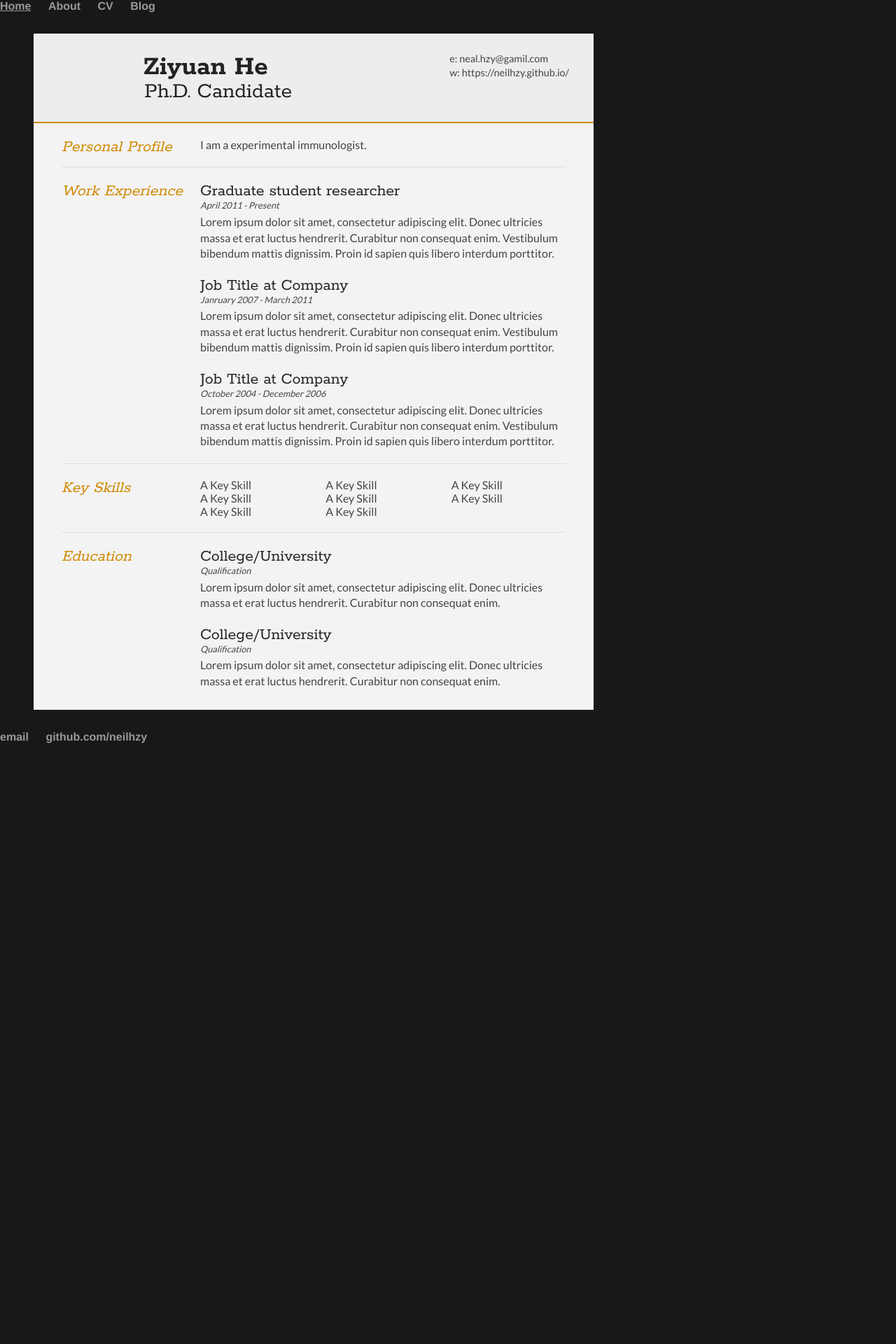
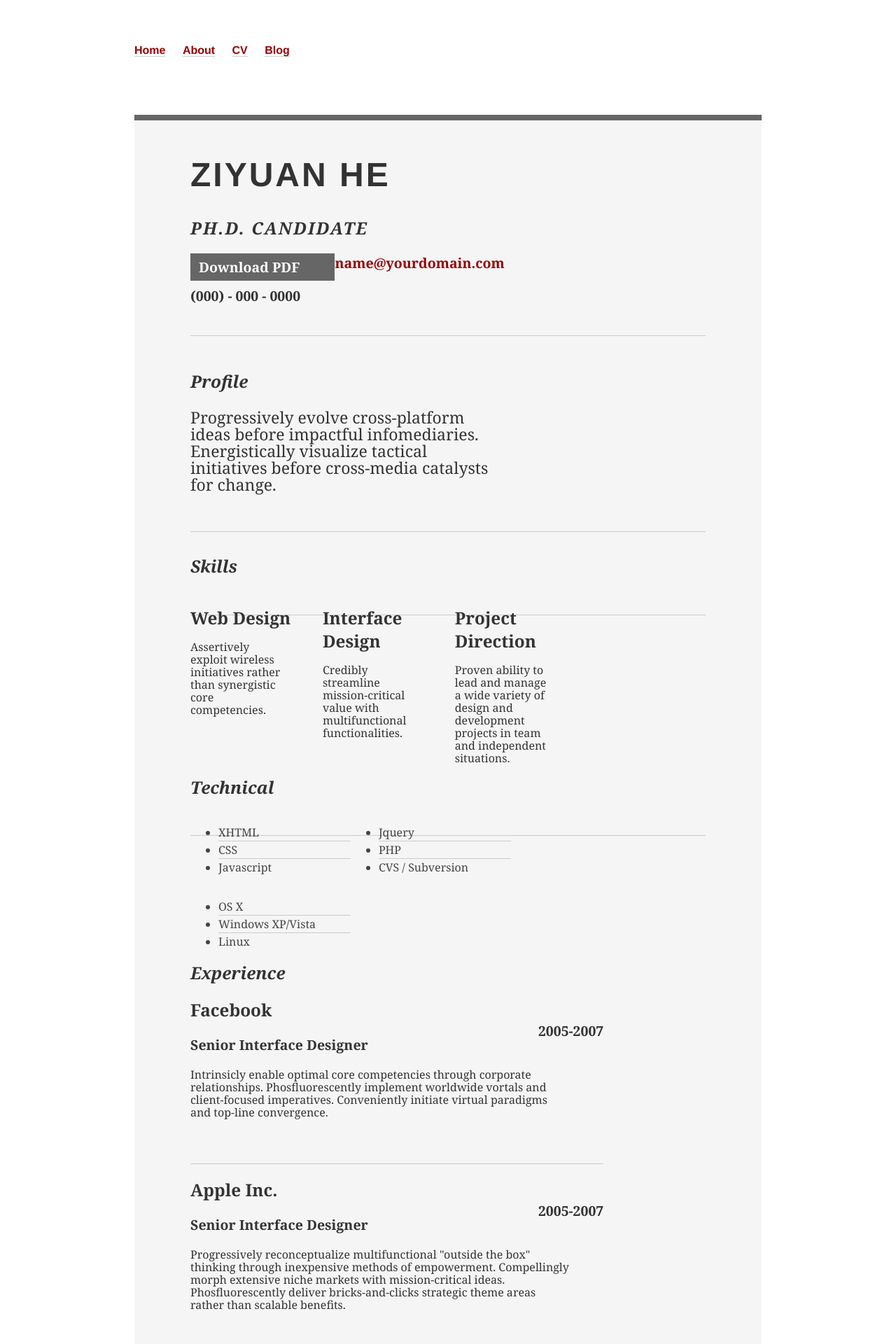
Before and after one commit to Neilhzy/neilhzy.github.io, a Jekyll site: the page built from cv/index.html, in a window 1280 px wide. Shown: the top 1920 px of the page at 70% size. Built offline with Jekyll 4.4.1, drawn with Linux system fonts in a browser that asks for light colours; a style sheet for code colours, icons or effects is not loaded; before the commit the page ends 1062 px from its top, so only the background shows below that; some of the changed text lies outside the part shown.

Commit message:
update cv style

```diff
--- a/cv/index.html
+++ b/cv/index.html
@@ -1,142 +1,172 @@
 ---
 layout: default
-title: CV of Ziyuan He
+title: Ziyuan He's CV
 ---
 
-
-<!DOCTYPE html>
+<!DOCTYPE html PUBLIC "-//W3C//DTD XHTML 1.0 Strict//EN" "http://www.w3.org/TR/xhtml1/DTD/xhtml1-strict.dtd">
 <html>
 <head>
 
+	<title>Ziyuan He | Ph.D. Candidate | neal.hzy@gmail.com</title>
+	<meta http-equiv="content-type" content="text/html; charset=utf-8" />
 
-<meta name="viewport" content="width=device-width"/>
-<meta name="description" content="The Curriculum Vitae of Joe Bloggs."/>
-<meta charset="UTF-8">
+	<meta name="keywords" content="" />
+	<meta name="description" content="" />
 
-<link type="text/css" rel="stylesheet" href="style.css">
-<link href='http://fonts.googleapis.com/css?family=Rokkitt:400,700|Lato:400,300' rel='stylesheet' type='text/css'>
+	<link rel="stylesheet" type="text/css" href="http://yui.yahooapis.com/2.7.0/build/reset-fonts-grids/reset-fonts-grids.css" media="all" />
+	<link rel="stylesheet" type="text/css" href="resume.css" media="all" />
 
-<!--[if lt IE 9]>
-<script src="//html5shiv.googlecode.com/svn/trunk/html5.js"></script>
-<![endif]-->
 </head>
-<body id="top">
-<div id="cv" class="instaFade">
-	<div class="mainDetails">
-		<div id="headshot" class="quickFade">
-			<img src="headshot.jpg" alt="Alan Smith" />
+<body>
+
+<div id="doc2" class="yui-t7">
+	<div id="inner">
+
+		<div id="hd">
+			<div class="yui-gc">
+				<div class="yui-u first">
+					<h1>Ziyuan He</h1>
+					<h2>Ph.D. Candidate </h2>
 				</div>
 
-		<div id="name">
-			<h1 class="quickFade delayTwo">Ziyuan He</h1>
-			<h2 class="quickFade delayThree">Ph.D. Candidate</h2>
+				<div class="yui-u">
+					<div class="contact-info">
+						<h3><a id="pdf" href="#">Download PDF</a></h3>
+						<h3><a href="mailto:neal.hzy@gmail.com">name@yourdomain.com</a></h3>
+						<h3>(000) - 000 - 0000</h3>
+					</div><!--// .contact-info -->
+				</div>
+			</div><!--// .yui-gc -->
+		</div><!--// hd -->
+
+		<div id="bd">
+			<div id="yui-main">
+				<div class="yui-b">
+
+					<div class="yui-gf">
+						<div class="yui-u first">
+							<h2>Profile</h2>
+						</div>
+						<div class="yui-u">
+							<p class="enlarge">
+								Progressively evolve cross-platform ideas before impactful infomediaries. Energistically visualize tactical initiatives before cross-media catalysts for change.
+							</p>
+						</div>
+					</div><!--// .yui-gf -->
+
+					<div class="yui-gf">
+						<div class="yui-u first">
+							<h2>Skills</h2>
+						</div>
+						<div class="yui-u">
+
+								<div class="talent">
+									<h2>Web Design</h2>
+									<p>Assertively exploit wireless initiatives rather than synergistic core competencies.	</p>
 								</div>
 
-		<div id="contactDetails" class="quickFade delayFour">
-			<ul>
-				<li>e: <a href="mailto:neal.hzy@gamil.com" target="_blank">neal.hzy@gamil.com</a></li>
-				<li>w: <a href="https://neilhzy.github.io/">https://neilhzy.github.io/</a></li>
-			<!--	<li>m: 01234567890</li> -->
+								<div class="talent">
+									<h2>Interface Design</h2>
+									<p>Credibly streamline mission-critical value with multifunctional functionalities.	 </p>
+								</div>
+
+								<div class="talent">
+									<h2>Project Direction</h2>
+									<p>Proven ability to lead and manage a wide variety of design and development projects in team and independent situations.</p>
+								</div>
+						</div>
+					</div><!--// .yui-gf -->
+
+					<div class="yui-gf">
+						<div class="yui-u first">
+							<h2>Technical</h2>
+						</div>
+						<div class="yui-u">
+							<ul class="talent">
+								<li>XHTML</li>
+								<li>CSS</li>
+								<li class="last">Javascript</li>
+							</ul>
+
+							<ul class="talent">
+								<li>Jquery</li>
+								<li>PHP</li>
+								<li class="last">CVS / Subversion</li>
+							</ul>
+
+							<ul class="talent">
+								<li>OS X</li>
+								<li>Windows XP/Vista</li>
+								<li class="last">Linux</li>
 							</ul>
 						</div>
-		<div class="clear"></div>
+					</div><!--// .yui-gf-->
+
+					<div class="yui-gf">
+
+						<div class="yui-u first">
+							<h2>Experience</h2>
+						</div><!--// .yui-u -->
+
+						<div class="yui-u">
+
+							<div class="job">
+								<h2>Facebook</h2>
+								<h3>Senior Interface Designer</h3>
+								<h4>2005-2007</h4>
+								<p>Intrinsicly enable optimal core competencies through corporate relationships. Phosfluorescently implement worldwide vortals and client-focused imperatives. Conveniently initiate virtual paradigms and top-line convergence. </p>
 							</div>
 
-	<div id="mainArea" class="quickFade delayFive">
-		<section>
-			<article>
-				<div class="sectionTitle">
-					<h1>Personal Profile</h1>
+							<div class="job">
+								<h2>Apple Inc.</h2>
+								<h3>Senior Interface Designer</h3>
+								<h4>2005-2007</h4>
+								<p>Progressively reconceptualize multifunctional "outside the box" thinking through inexpensive methods of empowerment. Compellingly morph extensive niche markets with mission-critical ideas. Phosfluorescently deliver bricks-and-clicks strategic theme areas rather than scalable benefits. </p>
 							</div>
 
-				<div class="sectionContent">
-					<p>I am a experimental immunologist.</p>
+							<div class="job">
+								<h2>Microsoft</h2>
+								<h3>Principal and Creative Lead</h3>
+								<h4>2004-2005</h4>
+								<p>Intrinsicly transform flexible manufactured products without excellent intellectual capital. Energistically evisculate orthogonal architectures through covalent action items. Assertively incentivize sticky platforms without synergistic materials. </p>
 							</div>
-			</article>
-			<div class="clear"></div>
-		</section>
 
 
-		<section>
-			<div class="sectionTitle">
-				<h1>Work Experience</h1>
+							<div class="job last">
+								<h2>International Business Machines (IBM)</h2>
+								<h3>Lead Web Designer</h3>
+								<h4>2001-2004</h4>
+								<p>Globally re-engineer cross-media schemas through viral methods of empowerment. Proactively grow long-term high-impact human capital and highly efficient innovation. Intrinsicly iterate excellent e-tailers with timely e-markets.</p>
 							</div>
 
-			<div class="sectionContent">
-				<article>
-					<h2>Graduate student researcher</h2>
-					<p class="subDetails">April 2011 - Present</p>
-					<p>Lorem ipsum dolor sit amet, consectetur adipiscing elit. Donec ultricies massa et erat luctus hendrerit. Curabitur non consequat enim. Vestibulum bibendum mattis dignissim. Proin id sapien quis libero interdum porttitor.</p>
-				</article>
-
-				<article>
-					<h2>Job Title at Company</h2>
-					<p class="subDetails">Janruary 2007 - March 2011</p>
-					<p>Lorem ipsum dolor sit amet, consectetur adipiscing elit. Donec ultricies massa et erat luctus hendrerit. Curabitur non consequat enim. Vestibulum bibendum mattis dignissim. Proin id sapien quis libero interdum porttitor.</p>
-				</article>
-
-				<article>
-					<h2>Job Title at Company</h2>
-					<p class="subDetails">October 2004 - December 2006</p>
-					<p>Lorem ipsum dolor sit amet, consectetur adipiscing elit. Donec ultricies massa et erat luctus hendrerit. Curabitur non consequat enim. Vestibulum bibendum mattis dignissim. Proin id sapien quis libero interdum porttitor.</p>
-				</article>
-			</div>
-			<div class="clear"></div>
-		</section>
+						</div><!--// .yui-u -->
+					</div><!--// .yui-gf -->
 
 
-		<section>
-			<div class="sectionTitle">
-				<h1>Key Skills</h1>
+					<div class="yui-gf last">
+						<div class="yui-u first">
+							<h2>Education</h2>
 						</div>
-
-			<div class="sectionContent">
-				<ul class="keySkills">
-					<li>A Key Skill</li>
-					<li>A Key Skill</li>
-					<li>A Key Skill</li>
-					<li>A Key Skill</li>
-					<li>A Key Skill</li>
-					<li>A Key Skill</li>
-					<li>A Key Skill</li>
-					<li>A Key Skill</li>
-				</ul>
+						<div class="yui-u">
+							<h2>Indiana University - Bloomington, Indiana</h2>
+							<h3>Dual Major, Economics and English &mdash; <strong>4.0 GPA</strong> </h3>
 						</div>
-			<div class="clear"></div>
-		</section>
+					</div><!--// .yui-gf -->
 
 
-		<section>
-			<div class="sectionTitle">
-				<h1>Education</h1>
-			</div>
+				</div><!--// .yui-b -->
+			</div><!--// yui-main -->
+		</div><!--// bd -->
 
-			<div class="sectionContent">
-				<article>
-					<h2>College/University</h2>
-					<p class="subDetails">Qualification</p>
-					<p>Lorem ipsum dolor sit amet, consectetur adipiscing elit. Donec ultricies massa et erat luctus hendrerit. Curabitur non consequat enim.</p>
-				</article>
+		<div id="ft">
+			<p>Jonathan Doe &mdash; <a href="mailto:name@yourdomain.com">name@yourdomain.com</a> &mdash; (313) - 867-5309</p>
+		</div><!--// footer -->
 
-				<article>
-					<h2>College/University</h2>
-					<p class="subDetails">Qualification</p>
-					<p>Lorem ipsum dolor sit amet, consectetur adipiscing elit. Donec ultricies massa et erat luctus hendrerit. Curabitur non consequat enim.</p>
-				</article>
-			</div>
-			<div class="clear"></div>
-		</section>
+	</div><!-- // inner -->
 
-	</div>
-</div>
-<script type="text/javascript">
-var gaJsHost = (("https:" == document.location.protocol) ? "https://ssl." : "http://www.");
-document.write(unescape("%3Cscript src='" + gaJsHost + "google-analytics.com/ga.js' type='text/javascript'%3E%3C/script%3E"));
-</script>
-<script type="text/javascript">
-var pageTracker = _gat._getTracker("UA-3753241-1");
-pageTracker._initData();
-pageTracker._trackPageview();
-</script>
+
+</div><!--// doc -->
+
+
 </body>
 </html>
--- /dev/null
+++ b/cv/resume.css
@@ -0,0 +1,72 @@
+/*
+---------------------------------------------------------------------------------
+	STRIPPED DOWN RESUME TEMPLATE
+    html resume
+
+    v0.9: 5/28/09
+
+    design and code by: thingsthatarebrown.com
+                        (matt brown)
+---------------------------------------------------------------------------------
+*/
+
+
+.msg { padding: 10px; background: #222; position: relative; }
+.msg h1 { color: #fff;  }
+.msg a { margin-left: 20px; background: #408814; color: white; padding: 4px 8px; text-decoration: none; }
+.msg a:hover { background: #266400; }
+
+/* //-- yui-grids style overrides -- */
+body { font-family: Georgia; color: #444; }
+#inner { padding: 10px 80px; margin: 80px auto; background: #f5f5f5; border: solid #666; border-width: 8px 0 2px 0; }
+.yui-gf { margin-bottom: 2em; padding-bottom: 2em; border-bottom: 1px solid #ccc; }
+
+/* //-- header, body, footer -- */
+#hd { margin: 2.5em 0 3em 0; padding-bottom: 1.5em; border-bottom: 1px solid #ccc }
+#hd h2 { text-transform: uppercase; letter-spacing: 2px; }
+#bd, #ft { margin-bottom: 2em; }
+
+/* //-- footer -- */
+#ft { padding: 1em 0 5em 0; font-size: 92%; border-top: 1px solid #ccc; text-align: center; }
+#ft p { margin-bottom: 0; text-align: center;   }
+
+/* //-- core typography and style -- */
+#hd h1 { font-size: 48px; text-transform: uppercase; letter-spacing: 3px; }
+h2 { font-size: 152% }
+h3, h4 { font-size: 122%; }
+h1, h2, h3, h4 { color: #333; }
+p { font-size: 100%; line-height: 18px; padding-right: 3em; }
+a { color: #990003 }
+a:hover { text-decoration: none; }
+strong { font-weight: bold; }
+li { line-height: 24px; border-bottom: 1px solid #ccc; }
+p.enlarge { font-size: 144%; padding-right: 6.5em; line-height: 24px; }
+p.enlarge span { color: #000 }
+.contact-info { margin-top: 7px; }
+.first h2 { font-style: italic; }
+.last { border-bottom: 0 }
+
+
+/* //-- section styles -- */
+
+a#pdf { display: block; float: left; background: #666; color: white; padding: 6px 50px 6px 12px; margin-bottom: 6px; text-decoration: none;  }
+a#pdf:hover { background: #222; }
+
+.job { position: relative; margin-bottom: 1em; padding-bottom: 1em; border-bottom: 1px solid #ccc; }
+.job h4 { position: absolute; top: 0.35em; right: 0 }
+.job p { margin: 0.75em 0 3em 0; }
+
+.last { border: none; }
+.skills-list {  }
+.skills-list ul { margin: 0; }
+.skills-list li { margin: 3px 0; padding: 3px 0; }
+.skills-list li span { font-size: 152%; display: block; margin-bottom: -2px; padding: 0 }
+.talent { width: 32%; float: left }
+.talent h2 { margin-bottom: 6px; }
+
+#srt-ttab { margin-bottom: 100px; text-align: center;  }
+#srt-ttab img.last { margin-top: 20px }
+
+/* --// override to force 1/8th width grids -- */
+.yui-gf .yui-u{width:80.2%;}
+.yui-gf div.first{width:12.3%;}
--- a/cv/style.css
+++ /dev/null
@@ -1,355 +0,0 @@
-html,body,div,span,object,iframe,h1,h2,h3,h4,h5,h6,p,blockquote,pre,abbr,address,cite,code,del,dfn,em,img,ins,kbd,q,samp,small,strong,sub,sup,var,b,i,dl,dt,dd,ol,ul,li,fieldset,form,label,legend,table,caption,tbody,tfoot,thead,tr,th,td,article,aside,canvas,details,figcaption,figure,footer,header,hgroup,menu,nav,section,summary,time,mark,audio,video {
-border:0;
-font:inherit;
-font-size:100%;
-margin:0;
-padding:0;
-vertical-align:baseline;
-}
-
-article,aside,details,figcaption,figure,footer,header,hgroup,menu,nav,section {
-display:block;
-}
-
-html, body {background: #181818; font-family: 'Lato', helvetica, arial, sans-serif; font-size: 16px; color: #222;}
-
-.clear {clear: both;}
-
-p {
-	font-size: 1em;
-	line-height: 1.4em;
-	margin-bottom: 20px;
-	color: #444;
-}
-
-#cv {
-	width: 90%;
-	max-width: 800px;
-	background: #f3f3f3;
-	margin: 30px auto;
-}
-
-.mainDetails {
-	padding: 25px 35px;
-	border-bottom: 2px solid #cf8a05;
-	background: #ededed;
-}
-
-#name h1 {
-	font-size: 2.5em;
-	font-weight: 700;
-	font-family: 'Rokkitt', Helvetica, Arial, sans-serif;
-	margin-bottom: -6px;
-}
-
-#name h2 {
-	font-size: 2em;
-	margin-left: 2px;
-	font-family: 'Rokkitt', Helvetica, Arial, sans-serif;
-}
-
-#mainArea {
-	padding: 0 40px;
-}
-
-#headshot {
-	width: 12.5%;
-	float: left;
-	margin-right: 30px;
-}
-
-#headshot img {
-	width: 100%;
-	height: auto;
-	-webkit-border-radius: 50px;
-	border-radius: 50px;
-}
-
-#name {
-	float: left;
-}
-
-#contactDetails {
-	float: right;
-}
-
-#contactDetails ul {
-	list-style-type: none;
-	font-size: 0.9em;
-	margin-top: 2px;
-}
-
-#contactDetails ul li {
-	margin-bottom: 3px;
-	color: #444;
-}
-
-#contactDetails ul li a, a[href^=tel] {
-	color: #444;
-	text-decoration: none;
-	-webkit-transition: all .3s ease-in;
-	-moz-transition: all .3s ease-in;
-	-o-transition: all .3s ease-in;
-	-ms-transition: all .3s ease-in;
-	transition: all .3s ease-in;
-}
-
-#contactDetails ul li a:hover {
-	color: #cf8a05;
-}
-
-
-section {
-	border-top: 1px solid #dedede;
-	padding: 20px 0 0;
-}
-
-section:first-child {
-	border-top: 0;
-}
-
-section:last-child {
-	padding: 20px 0 10px;
-}
-
-.sectionTitle {
-	float: left;
-	width: 25%;
-}
-
-.sectionContent {
-	float: right;
-	width: 72.5%;
-}
-
-.sectionTitle h1 {
-	font-family: 'Rokkitt', Helvetica, Arial, sans-serif;
-	font-style: italic;
-	font-size: 1.5em;
-	color: #cf8a05;
-}
-
-.sectionContent h2 {
-	font-family: 'Rokkitt', Helvetica, Arial, sans-serif;
-	font-size: 1.5em;
-	margin-bottom: -2px;
-}
-
-.subDetails {
-	font-size: 0.8em;
-	font-style: italic;
-	margin-bottom: 3px;
-}
-
-.keySkills {
-	list-style-type: none;
-	-moz-column-count:3;
-	-webkit-column-count:3;
-	column-count:3;
-	margin-bottom: 20px;
-	font-size: 1em;
-	color: #444;
-}
-
-.keySkills ul li {
-	margin-bottom: 3px;
-}
-
-@media all and (min-width: 602px) and (max-width: 800px) {
-	#headshot {
-		display: none;
-	}
-
-	.keySkills {
-	-moz-column-count:2;
-	-webkit-column-count:2;
-	column-count:2;
-	}
-}
-
-@media all and (max-width: 601px) {
-	#cv {
-		width: 95%;
-		margin: 10px auto;
-		min-width: 280px;
-	}
-
-	#headshot {
-		display: none;
-	}
-
-	#name, #contactDetails {
-		float: none;
-		width: 100%;
-		text-align: center;
-	}
-
-	.sectionTitle, .sectionContent {
-		float: none;
-		width: 100%;
-	}
-
-	.sectionTitle {
-		margin-left: -2px;
-		font-size: 1.25em;
-	}
-
-	.keySkills {
-		-moz-column-count:2;
-		-webkit-column-count:2;
-		column-count:2;
-	}
-}
-
-@media all and (max-width: 480px) {
-	.mainDetails {
-		padding: 15px 15px;
-	}
-
-	section {
-		padding: 15px 0 0;
-	}
-
-	#mainArea {
-		padding: 0 25px;
-	}
-
-
-	.keySkills {
-	-moz-column-count:1;
-	-webkit-column-count:1;
-	column-count:1;
-	}
-
-	#name h1 {
-		line-height: .8em;
-		margin-bottom: 4px;
-	}
-}
-
-@media print {
-    #cv {
-        width: 100%;
-    }
-}
-
-@-webkit-keyframes reset {
-	0% {
-		opacity: 0;
-	}
-	100% {
-		opacity: 0;
-	}
-}
-
-@-webkit-keyframes fade-in {
-	0% {
-		opacity: 0;
-	}
-	40% {
-		opacity: 0;
-	}
-	100% {
-		opacity: 1;
-	}
-}
-
-@-moz-keyframes reset {
-	0% {
-		opacity: 0;
-	}
-	100% {
-		opacity: 0;
-	}
-}
-
-@-moz-keyframes fade-in {
-	0% {
-		opacity: 0;
-	}
-	40% {
-		opacity: 0;
-	}
-	100% {
-		opacity: 1;
-	}
-}
-
-@keyframes reset {
-	0% {
-		opacity: 0;
-	}
-	100% {
-		opacity: 0;
-	}
-}
-
-@keyframes fade-in {
-	0% {
-		opacity: 0;
-	}
-	40% {
-		opacity: 0;
-	}
-	100% {
-		opacity: 1;
-	}
-}
-
-.instaFade {
-    -webkit-animation-name: reset, fade-in;
-    -webkit-animation-duration: 1.5s;
-    -webkit-animation-timing-function: ease-in;
-
-	-moz-animation-name: reset, fade-in;
-    -moz-animation-duration: 1.5s;
-    -moz-animation-timing-function: ease-in;
-
-	animation-name: reset, fade-in;
-    animation-duration: 1.5s;
-    animation-timing-function: ease-in;
-}
-
-.quickFade {
-    -webkit-animation-name: reset, fade-in;
-    -webkit-animation-duration: 2.5s;
-    -webkit-animation-timing-function: ease-in;
-
-	-moz-animation-name: reset, fade-in;
-    -moz-animation-duration: 2.5s;
-    -moz-animation-timing-function: ease-in;
-
-	animation-name: reset, fade-in;
-    animation-duration: 2.5s;
-    animation-timing-function: ease-in;
-}
-
-.delayOne {
-	-webkit-animation-delay: 0, .5s;
-	-moz-animation-delay: 0, .5s;
-	animation-delay: 0, .5s;
-}
-
-.delayTwo {
-	-webkit-animation-delay: 0, 1s;
-	-moz-animation-delay: 0, 1s;
-	animation-delay: 0, 1s;
-}
-
-.delayThree {
-	-webkit-animation-delay: 0, 1.5s;
-	-moz-animation-delay: 0, 1.5s;
-	animation-delay: 0, 1.5s;
-}
-
-.delayFour {
-	-webkit-animation-delay: 0, 2s;
-	-moz-animation-delay: 0, 2s;
-	animation-delay: 0, 2s;
-}
-
-.delayFive {
-	-webkit-animation-delay: 0, 2.5s;
-	-moz-animation-delay: 0, 2.5s;
-	animation-delay: 0, 2.5s;
-}
```
Lines whose indentation alone changed are shown as unchanged.
